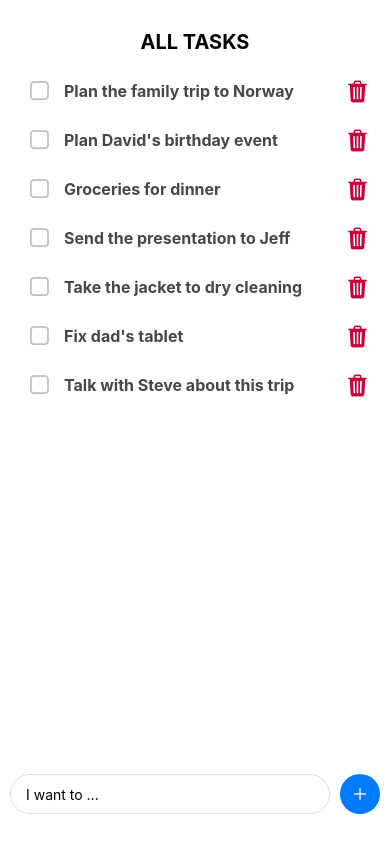
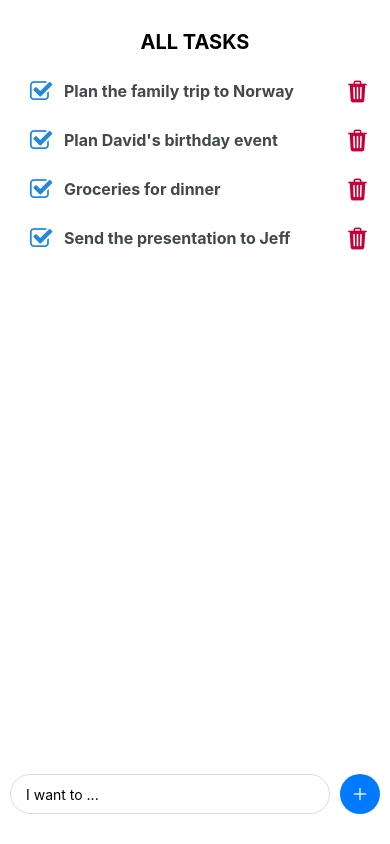
Before and after one commit to glodielukose/react-native-todo-app, a React Native app: screen / in a window 390 px wide. Built offline with nearby package versions, Linux system fonts and the light colour scheme.

Commit message:
feat : Change the data structure

```diff
--- a/components/Task.jsx
+++ b/components/Task.jsx
@@ -11,8 +11,8 @@ const Task = ({task, index, onDeletteTask}) => {
     <View style={styles.taskContainer}>
         <CheckBox
             center
-            title={task}
-            checked={isChecked}
+            title={task.task}
+            checked={task.checked}
             onPress={() => setIsChecked(!isChecked)}
             containerStyle={{
                 padding: 0
--- a/screens/HomeScreen.jsx
+++ b/screens/HomeScreen.jsx
@@ -5,22 +5,36 @@ import InputContainer from '../components/InputContainer'
 
 const HomeScreen = () => {
     const [tasks, setTasks] = useState([
-        'Plan the family trip to Norway',
-        "Plan David's birthday event",
-        'Groceries for dinner',
-        'Send the presentation to Jeff',
-        'Take the jacket to dry cleaning',
-        "Fix dad's tablet",
-        'Talk with Steve about this trip',
+        {
+            id : '1',
+            task: 'Plan the family trip to Norway',
+            checked : true
+        },
+        {
+            id : '2',
+            task: "Plan David's birthday event",
+            checked : true
+        },
+        {
+            id : '3',
+            task: 'Groceries for dinner',
+            checked : true
+        },
+        {
+            id : '4',
+            task: 'Send the presentation to Jeff',
+            checked : true
+        },
     ])
 
     const handleAddTask = (newTask) => {
-        setTasks([...tasks, newTask])
+        setTasks([...tasks, { id: Date.now().toString(), task: newTask, checked: false}])
     }
 
     const handleDeletteTask = (index) => {
-        setTasks((prevTasks) => prevTasks.filter((_, i) => i !== index))
+        setTasks((prevTasks) => prevTasks.filter((task) => task.id !== index))
     }
+
 
     return (
         <View style={styles.container}>
@@ -28,10 +42,10 @@ const HomeScreen = () => {
 
             <FlatList
                 data={tasks}
-                renderItem={({item, index}) => (
-                    <Task task={item} index={index} onDeletteTask={handleDeletteTask}/>
+                renderItem={({item}) => (
+                    <Task task={item} index={item.id} onDeletteTask={handleDeletteTask}/>
                 )}
-                keyExtractor={(index) => index?.toString()}
+                keyExtractor={(item) => item.id}
                 contentContainerStyle={styles.list}
             />
             <InputContainer onAddTask={handleAddTask} />
```
